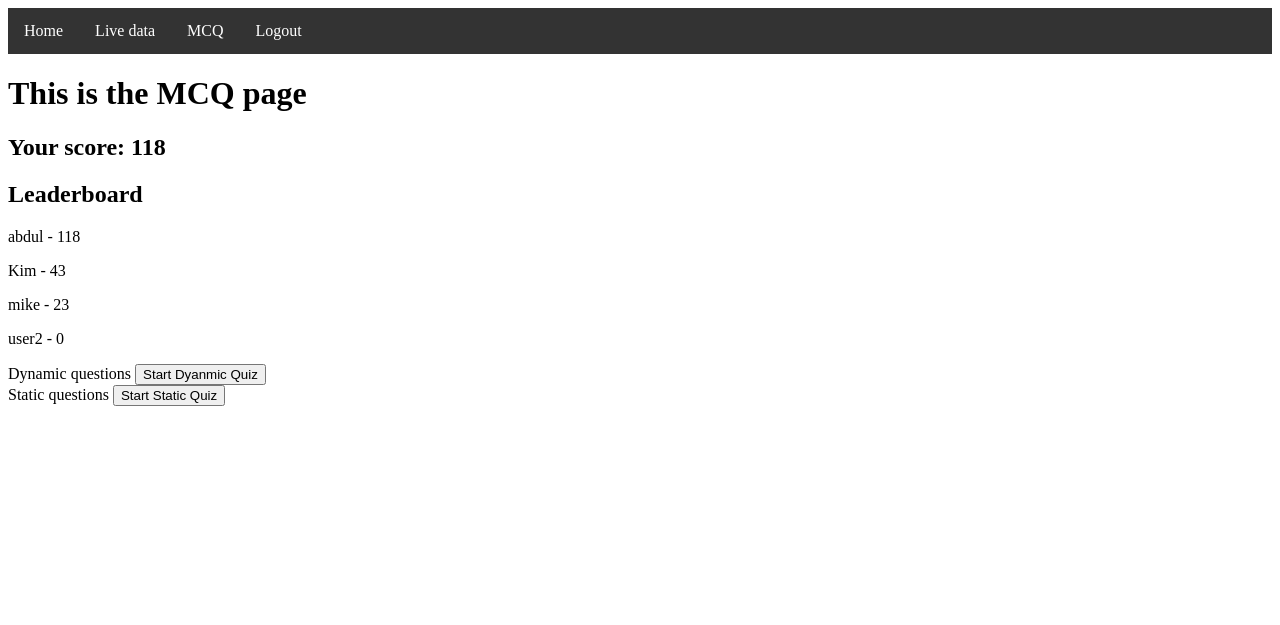
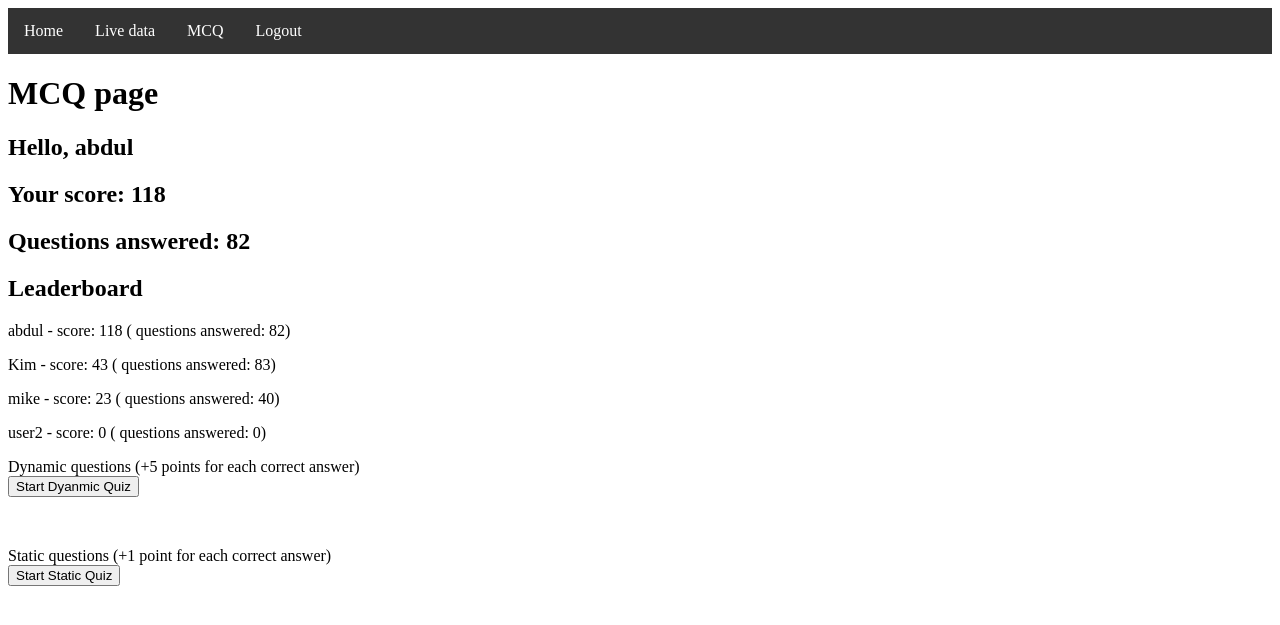
Before and after one commit to AbdullahKamran192/G_Project, a Django app: page /mcq/ in a window 1280 px wide. Shown: the top 625 px of the page. Run offline with Django 5.2, Linux system fonts and the light colour scheme; a user stored in the database is signed in; data comes from the database, SQL or seed files in the repository; both versions use the stored data as it was after the commit.

Commit message:
Created the dynamic quiz page and the static quiz page, alongside the logic code. For production purposes, i temporarly removed the news data api and ai questions api code to avoid making frequent requests. Instead created sample data stored locally in variables, which is of the same format the APIs provide.

```diff
--- a/rockwellDataVisualisation/MCQapp/templates/mcqPage.html
+++ b/rockwellDataVisualisation/MCQapp/templates/mcqPage.html
@@ -3,36 +3,48 @@
 
 {% block page %}
 
-<h1>This is the MCQ page</h1>
+<h1>MCQ page</h1>
+
+<h2>Hello, {{ user_name }}</h2>
 
 
 <div>
     <h2>Your score: {{ user_score }}</h2>
+    <h2>Questions answered: {{ user_questions_answered }}</h2>
 </div>
 
 
 <div class="leaderboard">
     <h2>Leaderboard</h2>
     {% for stat in top_stats %}
-        <p> {{ stat.user.username }} - {{ stat.score }}</p>
+        <p> {{ stat.user.username }} - score: {{ stat.score }} ( questions answered: {{ stat.questions_answered }})</p>
     {% endfor %}
 </div>
 
 
 
 <div>
-    <label>Dynamic questions</label>
-    <a href="{% url 'dynamicQuestions' %}">
-        <button>Start Dyanmic Quiz</button>
-    </a>
+    <label>Dynamic questions (+5 points for each correct answer)</label> <br>
+    <button onclick="startDynamicQuiz()"> Start Dyanmic Quiz</button>
+    <p id="loadingMessage" style="visibility: hidden; color: red;">Creating dynamic questions... this may take some time</p>
+</div>
+
+<div>
+    <label>Static questions (+1 point for each correct answer)</label> <br>
+    <button onclick="startStaticQuiz()">Start Static Quiz</button>
 </div>
 
 
-<div>
-    <label>Static questions</label>
-    <a href="{% url 'staticQuestions' %}">
-        <button>Start Static Quiz</button>
-    </a>
-</div>
+<script>
+    function startDynamicQuiz() {
+        document.getElementById("loadingMessage").style.visibility = "visible";
+
+        window.location.href = "{% url 'dynamicQuestions' %}"
+    }
+
+    function startStaticQuiz() {
+        window.location.href = "{% url 'staticQuestions' %}"
+    }
+</script>
 
 {% endblock %}
--- a/rockwellDataVisualisation/MCQapp/urls.py
+++ b/rockwellDataVisualisation/MCQapp/urls.py
@@ -6,5 +6,6 @@ urlpatterns = [
     path("", views.mcqHome, name="mcqHome"),
     path("dynamicquestions/", views.dynamicQuestions, name='dynamicQuestions'),
     path("staticquestions/", views.staticQuestions, name='staticQuestions'),
-    path("submitstaticquiz/", views.submitStaticQuiz, name='submitStaticQuiz')
+    path("submitstaticquiz/", views.submitStaticQuiz, name='submitStaticQuiz'),
+    path("dynamicquestionsubmit/", views.dynamicQuestionSubmit, name='dynamicQuestionSubmit')
 ]
--- a/rockwellDataVisualisation/MCQapp/views.py
+++ b/rockwellDataVisualisation/MCQapp/views.py
@@ -5,10 +5,82 @@ from dotenv import load_dotenv, dotenv_values
 from .models import MCQstats, Question, Option
 from django.contrib.auth.decorators import login_required
 from django.contrib.auth.models import User
+from bs4 import BeautifulSoup
+import string, json
+from openai import OpenAI
 
 load_dotenv()
 
+client = OpenAI(api_key=os.getenv('AI_KEY'))
+
 # Create your views here.
+
+def get_article_text(url):
+
+    try:
+        headers = {
+            "User-Agent": "Mozilla/5.0"
+        }
+
+        response = requests.get(url, headers=headers)
+        response.raise_for_status()
+
+        data = BeautifulSoup(response.text, "html.parser")
+
+        article = data.find("article")
+
+        if not article:
+            article = data.find("div", class_="content") or data.find("div", class_="article-body") or data.find("div", class_="main-content")
+
+        if not article:
+            return "Could not find article text"
+
+        paragraphs = article.find_all("p")
+
+        text = ""
+
+        for p in paragraphs:
+            text += p.get_text(strip=True) + "\n"
+
+        translator = str.maketrans('', '', string.punctuation)
+
+        clean_text = text.translate(translator)
+        clean_text = clean_text.replace("\n", " ")
+        clean_text = " ".join(clean_text.split())
+
+        return clean_text
+
+    except Exception as e:
+        return f"Error: {e}"
+
+
+sample_dynamic_questions_data = [
+    {
+    "question" : "This is question 1",
+    "options" : ["option 1", "option 2", "option 3", "option 4"],
+    "correct_option" : "option 2"
+    },
+    {
+    "question" : "This is question 2",
+    "options" : ["option 1", "option 2", "option 3", "option 4"],
+    "correct_option" : "option 1"
+    },
+    {
+    "question" : "This is question 3",
+    "options" : ["option 1", "option 2", "option 3", "option 4"],
+    "correct_option" : "option 4"
+    },
+    {
+    "question" : "This is question 4",
+    "options" : ["option 1", "option 2", "option 3", "option 4"],
+    "correct_option" : "option 4"
+    },
+    {
+    "question" : "This is question 5",
+    "options" : ["option 1", "option 2", "option 3", "option 4"],
+    "correct_option" : "option 1"
+    },
+]
 
 base_url = ""
 
@@ -19,25 +91,74 @@ def mcqHome(request):
 
     top_stats = MCQstats.objects.order_by('-score')[:10]
     user_score = MCQstats.objects.get(user=user).score
+    user_questions_answered = MCQstats.objects.get(user=user).questions_answered
 
     return render(request, "mcqPage.html", {"user_score" : user_score,
-                                            "top_stats" : top_stats})
+                                            "top_stats" : top_stats,
+                                            "user_questions_answered" : user_questions_answered,
+                                            "user_name" : user.username})
 
 @login_required(login_url='login_user')
 def dynamicQuestions(request):
-    keywords = "malware OR hackers"
-    language = "en"
-    url = f"https://newsdata.io/api/1/latest?apikey={os.getenv('NEWS_API_KEY')}&q={keywords}&language={language}"
-    response = requests.get(url)
 
-    if response.status_code == 200:
-        news_data = response.json()
-        results = news_data.get('results')
-        print(news_data)
+    questions = []
+    correct_answers = []
+
+    for question_data in sample_dynamic_questions_data:
+        questions.append({
+            "question" : question_data["question"],
+            "options" : question_data["options"],
+            "article_link" : "https://www.google.com/"
+        })
+
+        correct_answers.append(question_data["correct_option"])
+
+    request.session['correct_answers'] = correct_answers
+
+
+    return render(request, "dynamicQuestions.html", {"questions_options" : questions})
+
+@login_required(login_url='login_user')
+def dynamicQuestionSubmit(request):
+    award_points = 5
+
+    correct_answers = request.session.get("correct_answers", [])
+    score_total = 0
+
+    for i, correct in enumerate(correct_answers):
+        selected = request.POST.get(f"question_{i}")
+
+        if selected == correct:
+            score_total += award_points
+
+    user_stat = MCQstats.objects.get(user=request.user)
+    user_stat.score += score_total
+    user_stat.questions_answered += len(correct_answers)
+    user_stat.save()
+
+    return render(request, "dynamicQuizResults.html", { "score" : score_total, "total": len(correct_answers) * 5})
+
+
+
+
+    points_awarded = 2
+    selected = request.POST.get("selected_option")
+    correct = request.session.get("correct_option")
+    result = ""
+
+    if selected == correct:
+        user_stat = MCQstats.objects.get(user=request.user)
+        user_stat.score += 2
+        user_stat.questions_answered += 1
+        user_stat.save()
+        result = "CORRECT! 2 points awarded."
     else:
-        print(f"Failed to retreive data {response.status_code}")
+        user_stat = MCQstats.objects.get(user=request.user)
+        user_stat.questions_answered += 1
+        user_stat.save()
+        result = "WRONG!!"
 
-    return render(request, "dynamicQuestions.html", {"news_data" : news_data})
+    return render(request, "dynamicQuizResults.html", {"result" : result})
 
 
 @login_required(login_url='login_user')
```
Also changed, not shown: rockwellDataVisualisation/MCQapp/templates/dynamicQuestions.html (+22 -1 lines), rockwellDataVisualisation/MCQapp/templates/dynamicQuizResults.html (added, +7 -0 lines), rockwellDataVisualisation/db.sqlite3.
